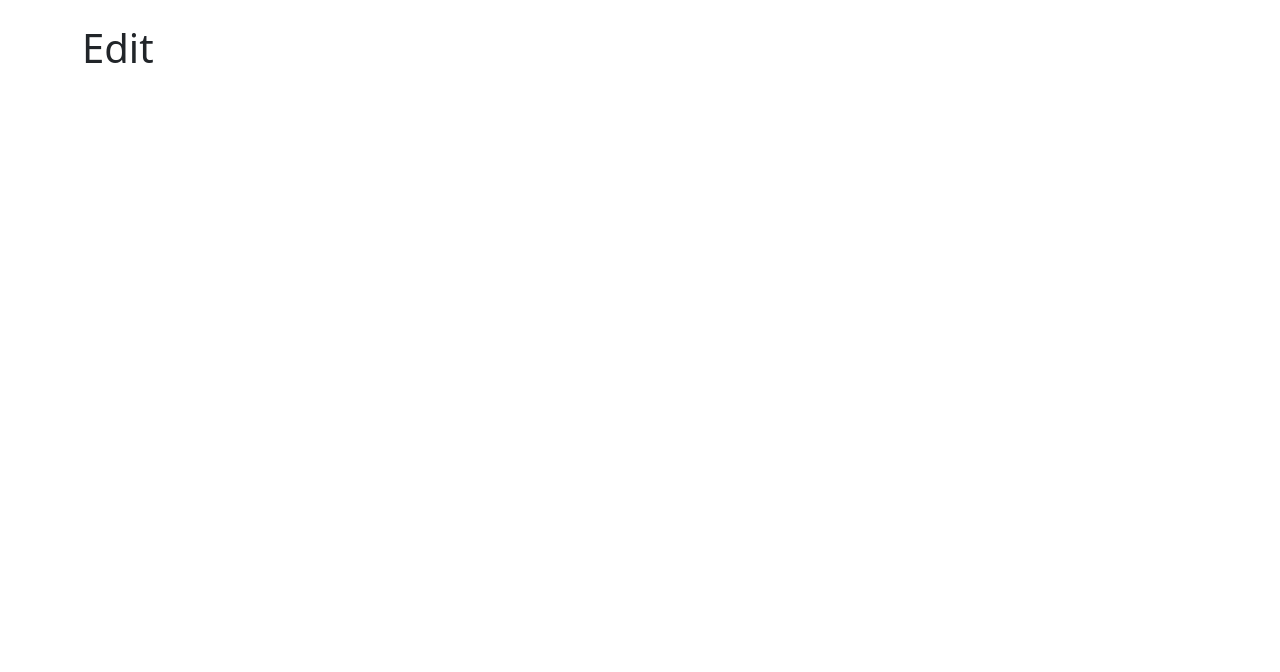
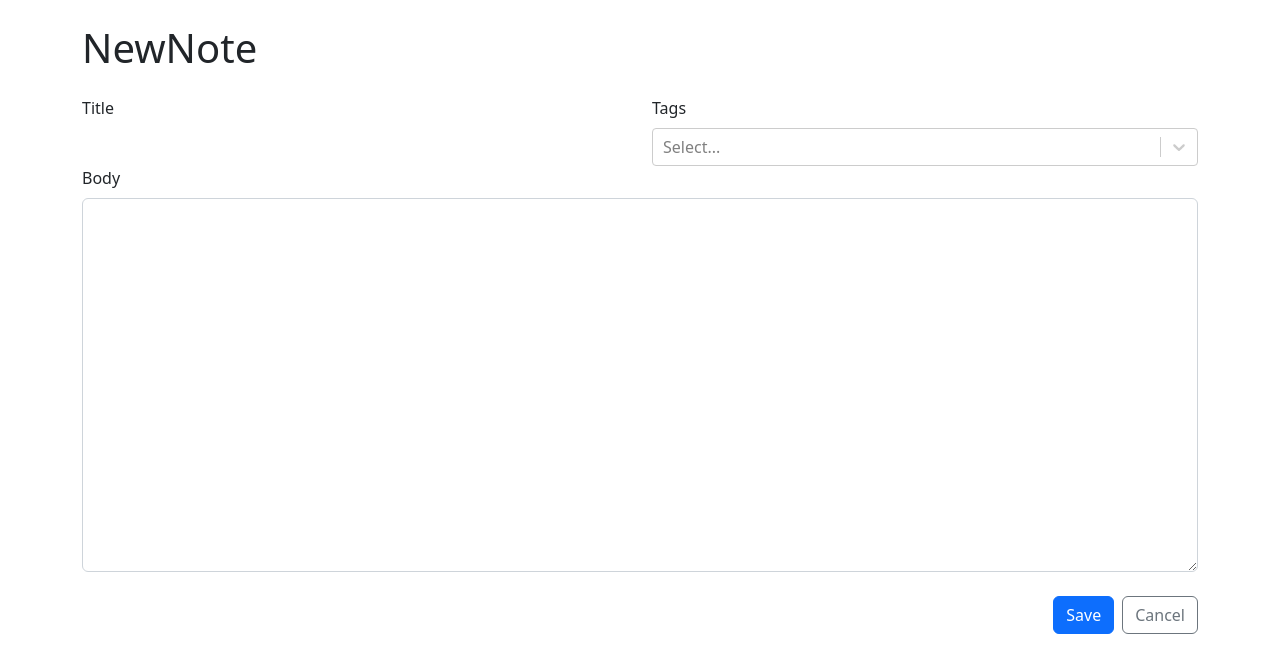
Before and after one commit to BayLadyCoder/notes-app, a React (Vite) app: page /new in a window 1280 px wide. Shown: the top 672 px of the page. Built offline with nearby package versions, Linux system fonts and the light colour scheme.

Commit message:
Create NoteForm UI

```diff
--- a/package.json
+++ b/package.json
@@ -13,7 +13,8 @@
     "react": "^18.2.0",
     "react-bootstrap": "^2.6.0",
     "react-dom": "^18.2.0",
-    "react-router-dom": "^6.4.3"
+    "react-router-dom": "^6.4.3",
+    "react-select": "^5.6.1"
   },
   "devDependencies": {
     "@types/react": "^18.0.24",
--- a/src/App.tsx
+++ b/src/App.tsx
@@ -1,13 +1,14 @@
 import 'bootstrap/dist/css/bootstrap.min.css';
 import { Routes, Route, Navigate } from 'react-router-dom';
 import { Container } from 'react-bootstrap';
+import { NewNote } from './NewNote';
 
 function App() {
   return (
     <Container className='my-4'>
       <Routes>
         <Route path='/' element={<h1>Home</h1>} />
-        <Route path='/new' element={<h1>Edit</h1>} />
+        <Route path='/new' element={<NewNote />} />
         <Route path='/:id'>
           <Route index element={<h1>Show</h1>} />
           <Route path='edit' element={<h1>Edit</h1>} />
--- /dev/null
+++ b/src/NewNote.tsx
@@ -0,0 +1,11 @@
+import React from 'react';
+import { NoteForm } from './NoteForm';
+
+export const NewNote = () => {
+  return (
+    <>
+      <h1 className='mb-4'>NewNote</h1>
+      <NoteForm />
+    </>
+  );
+};
--- /dev/null
+++ b/src/NoteForm.tsx
@@ -0,0 +1,44 @@
+import React from 'react';
+import { Button, Col, Form, Row, Stack } from 'react-bootstrap';
+import { Link } from 'react-router-dom';
+import CreatableReactSelect from 'react-select/creatable';
+
+export const NoteForm = () => {
+  return (
+    <Form>
+      <Stack gap={4}>
+        <Row>
+          <Col>
+            <Form.Group controlId='title'>
+              <Form.Label>Title</Form.Label>
+            </Form.Group>
+          </Col>
+          <Col>
+            <Form.Group controlId='tags'>
+              <Form.Label>Tags</Form.Label>
+              <CreatableReactSelect isMulti />
+            </Form.Group>
+          </Col>
+          <Form.Group controlId='markdown'>
+            <Form.Label>Body</Form.Label>
+            <Form.Control required as='textarea' rows={15} />
+          </Form.Group>
+          <Stack
+            direction='horizontal'
+            gap={2}
+            className='justify-content-end mt-4'
+          >
+            <Button type='submit' variant='primary'>
+              Save
+            </Button>
+            <Link to='..'>
+              <Button type='button' variant='outline-secondary'>
+                Cancel
+              </Button>
+            </Link>
+          </Stack>
+        </Row>
+      </Stack>
+    </Form>
+  );
+};
```
Also changed, not shown: 1 other file (tests, documents, lock files or other folders).
